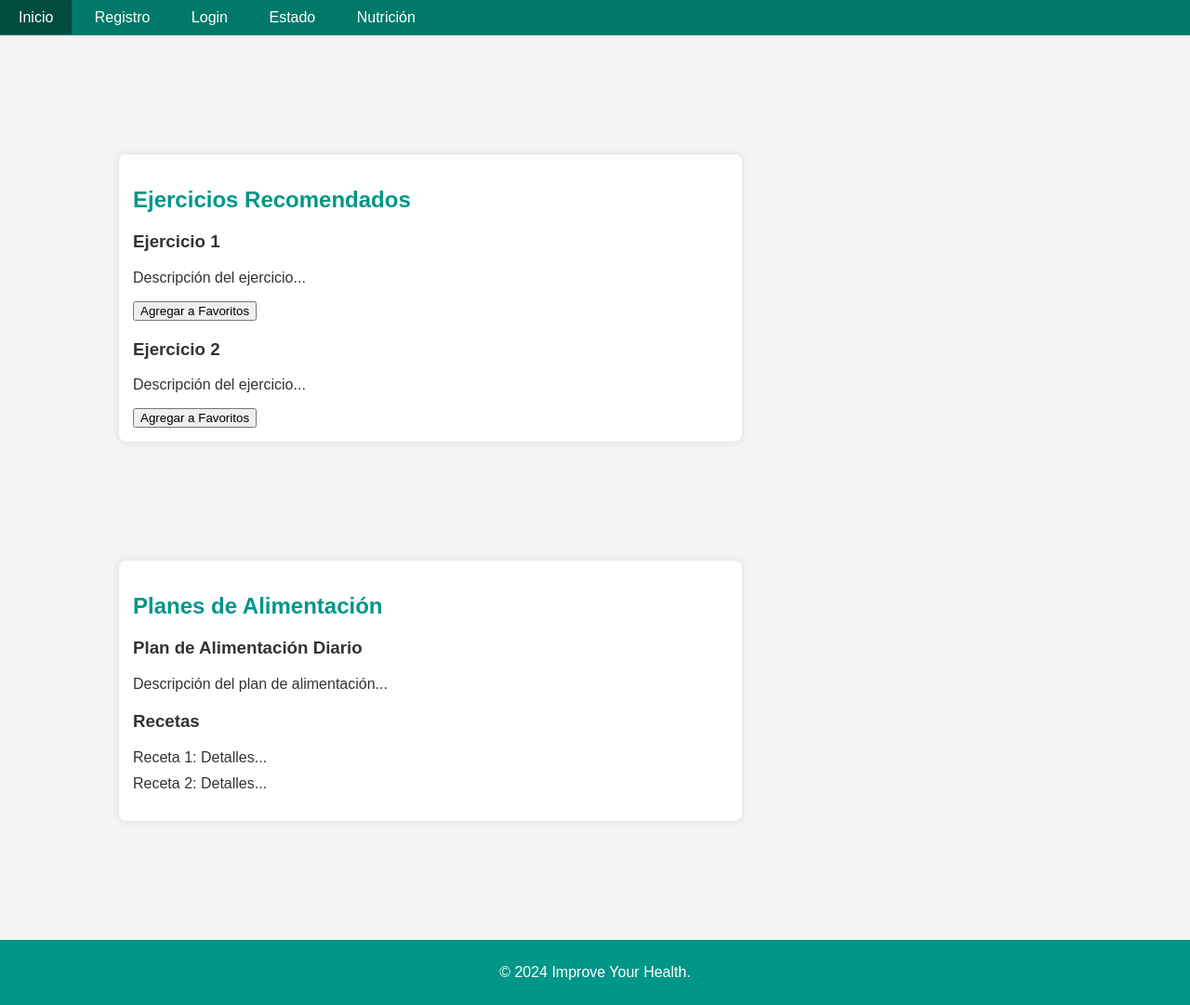
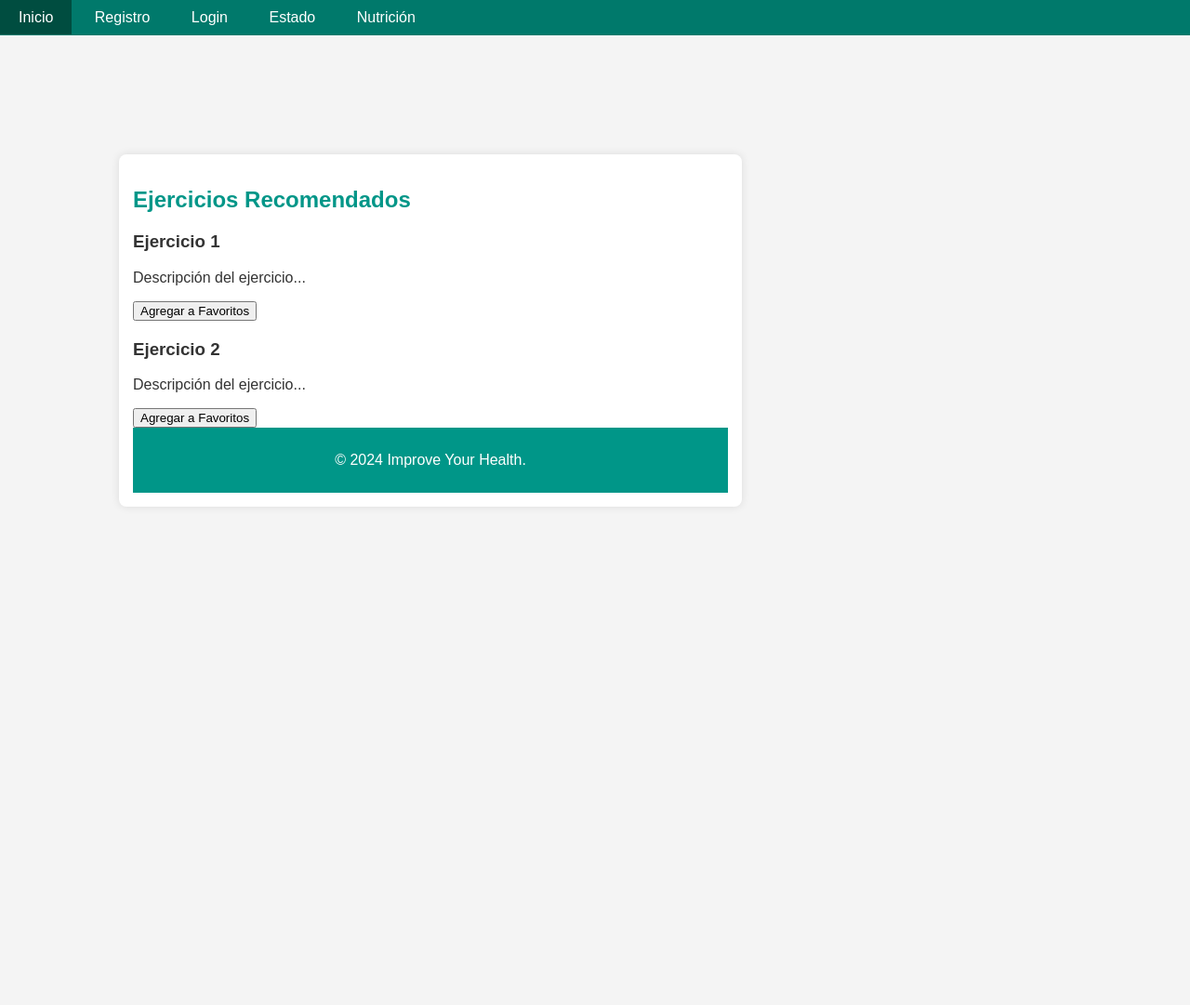
Before and after one commit to Arnol0/github-proyecto, a plain HTML site: page paginas/Ejercicios.html in a window 1280 px wide. Shown: the whole page at 93% size. After the commit the page ends 800 px from the top, so only its background shows below. Drawn offline with Linux system fonts and the light colour scheme.

Commit message:
Update Ejercicios.html

```diff
--- a/paginas/Ejercicios.html
+++ b/paginas/Ejercicios.html
@@ -26,24 +26,8 @@
             <p>Descripción del ejercicio...</p>
             <button>Agregar a Favoritos</button>
         </div>
-        <!-- Agrega más ejercicios según sea necesario -->
-    </div>
 
-    <!-- Página de Alimentación -->
-    <div class="container" id="nutrition">
-        <h2>Planes de Alimentación</h2>
-        <div class="meal-plans">
-            <h3>Plan de Alimentación Diario</h3>
-            <p>Descripción del plan de alimentación...</p>
-        </div>
-        <div class="meal-plans">
-            <h3>Recetas</h3>
-            <ul>
-                <li>Receta 1: Detalles...</li>
-                <li>Receta 2: Detalles...</li>
-            </ul>
-        </div>
-    </div>
+
 </body>
 <footer>
     <p>&copy; 2024 Improve Your Health. </p>
```
